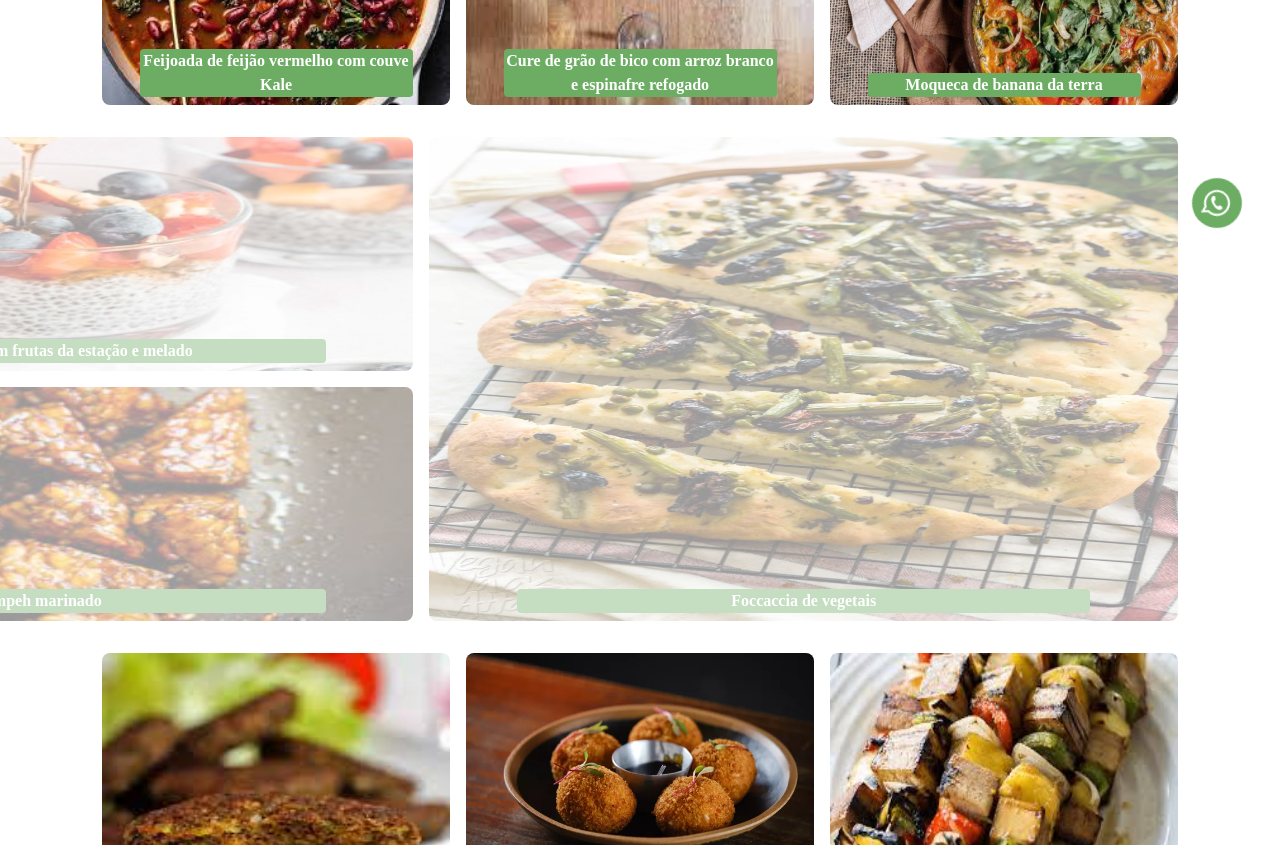
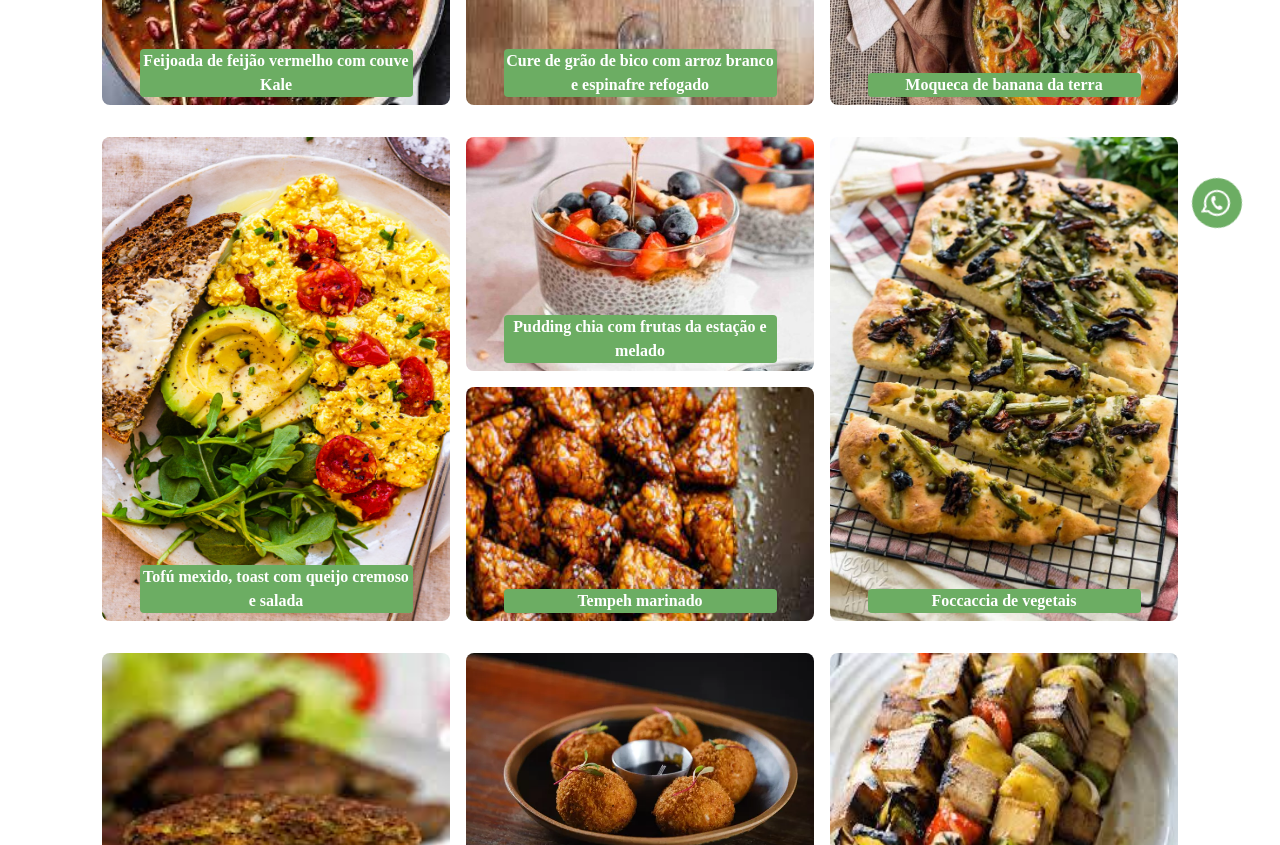
Before and after one commit to lindomarterra/chefadomicilio, a React (Vite) app: page /pagegaleria in a window 1280 px wide. Shown: the part 540-1385 px from the top of the page. Built offline with nearby package versions, Linux system fonts and the light colour scheme; a web font is replaced by a local one.

Commit message:
Update Galeria.jsx

```diff
--- a/src/layout/Menu/Galeria.jsx
+++ b/src/layout/Menu/Galeria.jsx
@@ -34,7 +34,7 @@ const Gallery = () => {
 
       <div className="container">
         {/** line one */}
-        <div className="row g-0 lineAnime">
+        <div className="row g-0">
           <div className="col-md-6 col-lg-4  ">
             <figure className="position-relative d-flex justify-content-center m-0">
               <img
@@ -112,7 +112,7 @@ const Gallery = () => {
         </div>
 
         {/** line two  */}
-        <div className="row g-0 lineAnime">
+        <div className="row g-0">
           <div className="col-md-6 col-lg-4  ">
             <figure className="position-relative d-flex justify-content-center">
               <img
@@ -181,7 +181,7 @@ const Gallery = () => {
         </div>
 
         {/** line three */}
-        <div className="row g-0 lineAnime">
+        <div className="row g-0">
           <div className="col-md-6 col-lg-4  ">
             <figure className="position-relative d-flex justify-content-center">
               <img
```
